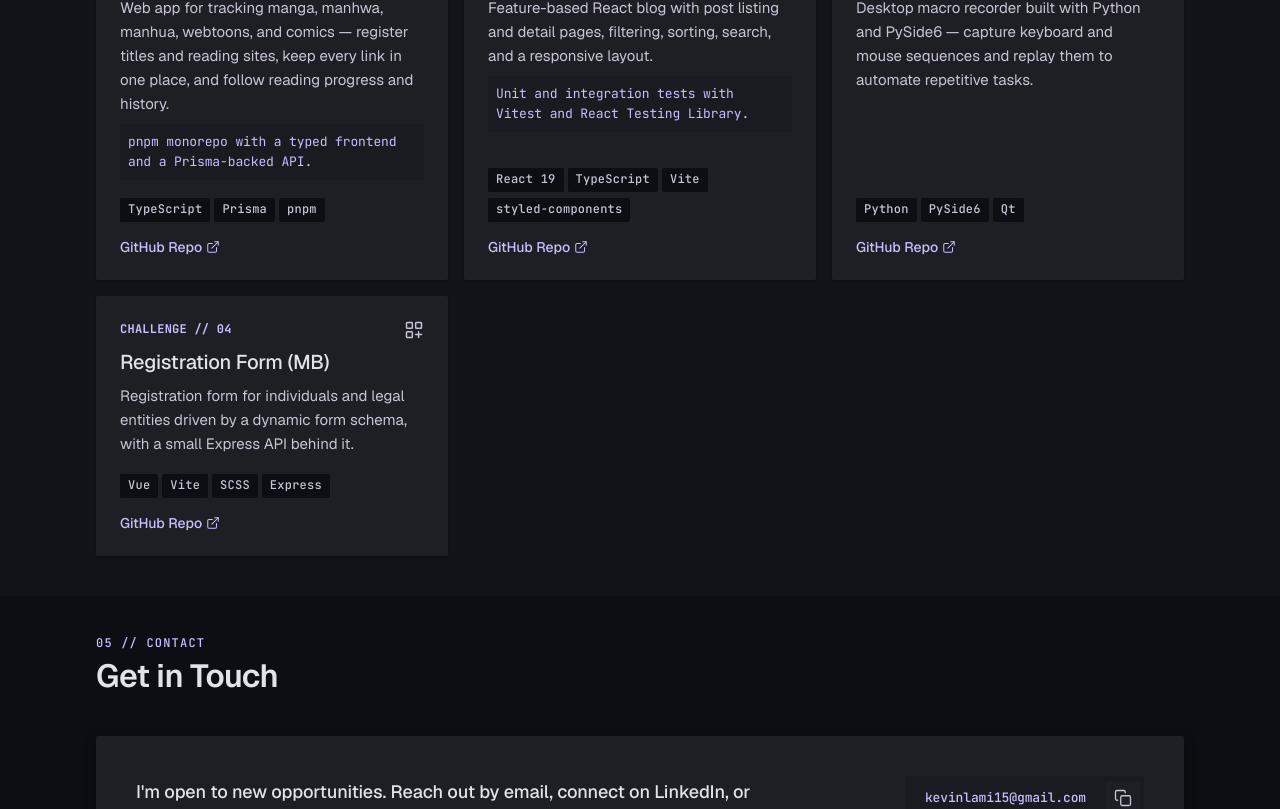
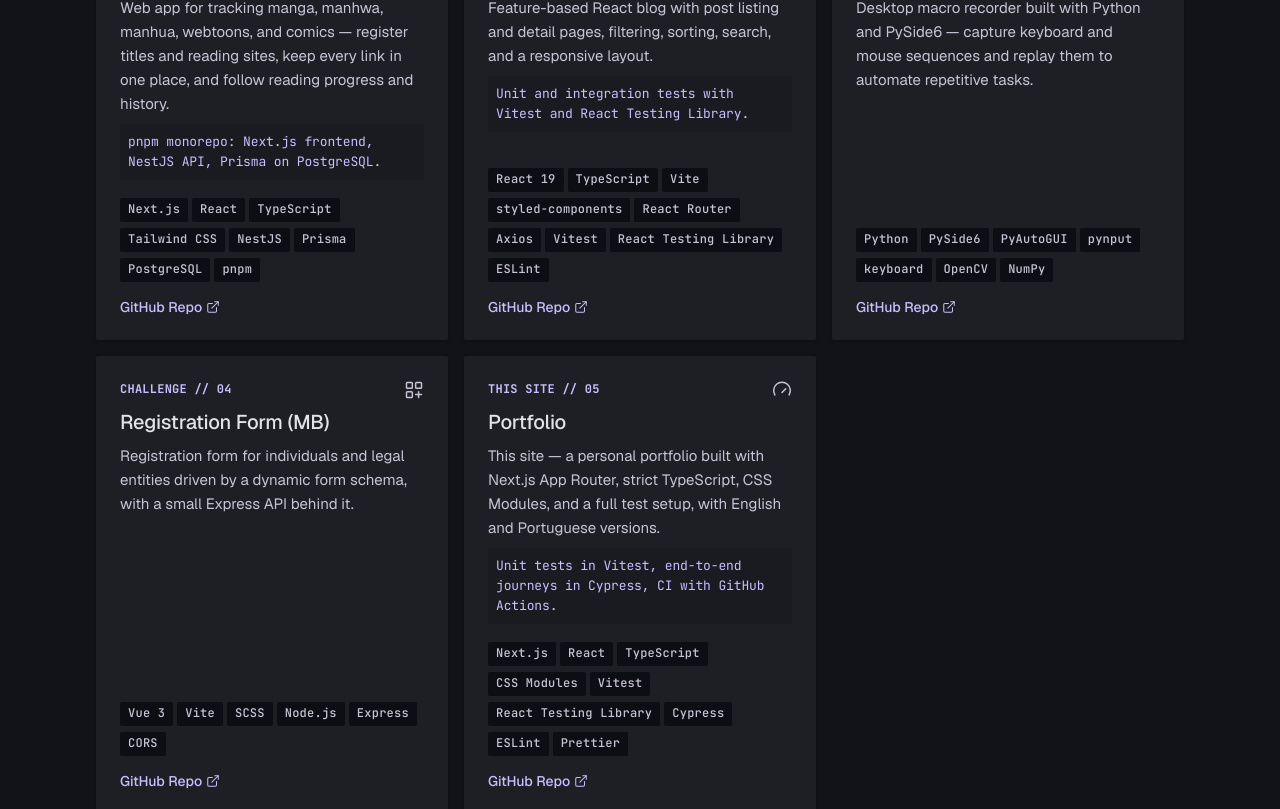
Before and after one commit to kevinlami/portfolio, a Next.js app: page /en in a window 1280 px wide. Shown: the part 3440-4249 px from the top of the page. Built offline with nearby package versions, Linux system fonts and the light colour scheme.

Commit message:
feat: update stacks on projects

```diff
--- a/src/i18n/dictionaries/en.ts
+++ b/src/i18n/dictionaries/en.ts
@@ -177,8 +177,17 @@ export const en = {
         title: 'Comic Tracker',
         description:
           'Web app for tracking manga, manhwa, manhua, webtoons, and comics — register titles and reading sites, keep every link in one place, and follow reading progress and history.',
-        snippet: 'pnpm monorepo with a typed frontend and a Prisma-backed API.',
-        technologies: ['TypeScript', 'Prisma', 'pnpm'],
+        snippet: 'pnpm monorepo: Next.js frontend, NestJS API, Prisma on PostgreSQL.',
+        technologies: [
+          'Next.js',
+          'React',
+          'TypeScript',
+          'Tailwind CSS',
+          'NestJS',
+          'Prisma',
+          'PostgreSQL',
+          'pnpm',
+        ],
         links: [{ label: 'GitHub Repo', href: 'https://github.com/kevinlami/comic-tracker' }],
       },
       {
@@ -189,7 +198,17 @@ export const en = {
         description:
           'Feature-based React blog with post listing and detail pages, filtering, sorting, search, and a responsive layout.',
         snippet: 'Unit and integration tests with Vitest and React Testing Library.',
-        technologies: ['React 19', 'TypeScript', 'Vite', 'styled-components'],
+        technologies: [
+          'React 19',
+          'TypeScript',
+          'Vite',
+          'styled-components',
+          'React Router',
+          'Axios',
+          'Vitest',
+          'React Testing Library',
+          'ESLint',
+        ],
         links: [{ label: 'GitHub Repo', href: 'https://github.com/kevinlami/DWS-Blog' }],
       },
       {
@@ -199,7 +218,7 @@ export const en = {
         title: 'K-Recorder',
         description:
           'Desktop macro recorder built with Python and PySide6 — capture keyboard and mouse sequences and replay them to automate repetitive tasks.',
-        technologies: ['Python', 'PySide6', 'Qt'],
+        technologies: ['Python', 'PySide6', 'PyAutoGUI', 'pynput', 'keyboard', 'OpenCV', 'NumPy'],
         links: [{ label: 'GitHub Repo', href: 'https://github.com/kevinlami/k-recorder' }],
       },
       {
@@ -209,8 +228,29 @@ export const en = {
         title: 'Registration Form (MB)',
         description:
           'Registration form for individuals and legal entities driven by a dynamic form schema, with a small Express API behind it.',
-        technologies: ['Vue', 'Vite', 'SCSS', 'Express'],
+        technologies: ['Vue 3', 'Vite', 'SCSS', 'Node.js', 'Express', 'CORS'],
         links: [{ label: 'GitHub Repo', href: 'https://github.com/kevinlami/desafio-mb' }],
+      },
+      {
+        id: 'portfolio',
+        category: 'THIS SITE // 05',
+        icon: 'speed',
+        title: 'Portfolio',
+        description:
+          'This site — a personal portfolio built with Next.js App Router, strict TypeScript, CSS Modules, and a full test setup, with English and Portuguese versions.',
+        snippet: 'Unit tests in Vitest, end-to-end journeys in Cypress, CI with GitHub Actions.',
+        technologies: [
+          'Next.js',
+          'React',
+          'TypeScript',
+          'CSS Modules',
+          'Vitest',
+          'React Testing Library',
+          'Cypress',
+          'ESLint',
+          'Prettier',
+        ],
+        links: [{ label: 'GitHub Repo', href: 'https://github.com/kevinlami/portfolio' }],
       },
     ],
   } satisfies ProjectsContent,
--- a/src/i18n/dictionaries/pt-BR.ts
+++ b/src/i18n/dictionaries/pt-BR.ts
@@ -169,8 +169,17 @@ export const ptBR: Dictionary = {
         title: 'Comic Tracker',
         description:
           'Aplicação web para acompanhar mangás, manhwas, manhuas, webtoons e quadrinhos — cadastre títulos e sites de leitura, mantenha todos os links em um só lugar e acompanhe o progresso e o histórico de leitura.',
-        snippet: 'Monorepo com pnpm, front-end tipado e API com Prisma.',
-        technologies: ['TypeScript', 'Prisma', 'pnpm'],
+        snippet: 'Monorepo com pnpm: front-end em Next.js, API em NestJS e Prisma com PostgreSQL.',
+        technologies: [
+          'Next.js',
+          'React',
+          'TypeScript',
+          'Tailwind CSS',
+          'NestJS',
+          'Prisma',
+          'PostgreSQL',
+          'pnpm',
+        ],
         links: [
           { label: 'Repositório no GitHub', href: 'https://github.com/kevinlami/comic-tracker' },
         ],
@@ -183,7 +192,17 @@ export const ptBR: Dictionary = {
         description:
           'Blog em React organizado por features, com listagem e página de detalhes de posts, filtros, ordenação, busca e layout responsivo.',
         snippet: 'Testes unitários e de integração com Vitest e React Testing Library.',
-        technologies: ['React 19', 'TypeScript', 'Vite', 'styled-components'],
+        technologies: [
+          'React 19',
+          'TypeScript',
+          'Vite',
+          'styled-components',
+          'React Router',
+          'Axios',
+          'Vitest',
+          'React Testing Library',
+          'ESLint',
+        ],
         links: [{ label: 'Repositório no GitHub', href: 'https://github.com/kevinlami/DWS-Blog' }],
       },
       {
@@ -193,7 +212,7 @@ export const ptBR: Dictionary = {
         title: 'K-Recorder',
         description:
           'Gravador de macros para desktop feito com Python e PySide6 — captura sequências de teclado e mouse e as reproduz para automatizar tarefas repetitivas.',
-        technologies: ['Python', 'PySide6', 'Qt'],
+        technologies: ['Python', 'PySide6', 'PyAutoGUI', 'pynput', 'keyboard', 'OpenCV', 'NumPy'],
         links: [
           { label: 'Repositório no GitHub', href: 'https://github.com/kevinlami/k-recorder' },
         ],
@@ -205,10 +224,31 @@ export const ptBR: Dictionary = {
         title: 'Formulário de Cadastro (MB)',
         description:
           'Formulário de cadastro para pessoas físicas e jurídicas dirigido por um schema dinâmico de formulário, com uma pequena API em Express por trás.',
-        technologies: ['Vue', 'Vite', 'SCSS', 'Express'],
+        technologies: ['Vue 3', 'Vite', 'SCSS', 'Node.js', 'Express', 'CORS'],
         links: [
           { label: 'Repositório no GitHub', href: 'https://github.com/kevinlami/desafio-mb' },
         ],
+      },
+      {
+        id: 'portfolio',
+        category: 'ESTE SITE // 05',
+        icon: 'speed',
+        title: 'Portfólio',
+        description:
+          'Este site — um portfólio pessoal construído com Next.js App Router, TypeScript estrito, CSS Modules e uma suíte completa de testes, com versões em português e inglês.',
+        snippet: 'Testes unitários em Vitest, jornadas e2e em Cypress, CI com GitHub Actions.',
+        technologies: [
+          'Next.js',
+          'React',
+          'TypeScript',
+          'CSS Modules',
+          'Vitest',
+          'React Testing Library',
+          'Cypress',
+          'ESLint',
+          'Prettier',
+        ],
+        links: [{ label: 'Repositório no GitHub', href: 'https://github.com/kevinlami/portfolio' }],
       },
     ],
   },
```
